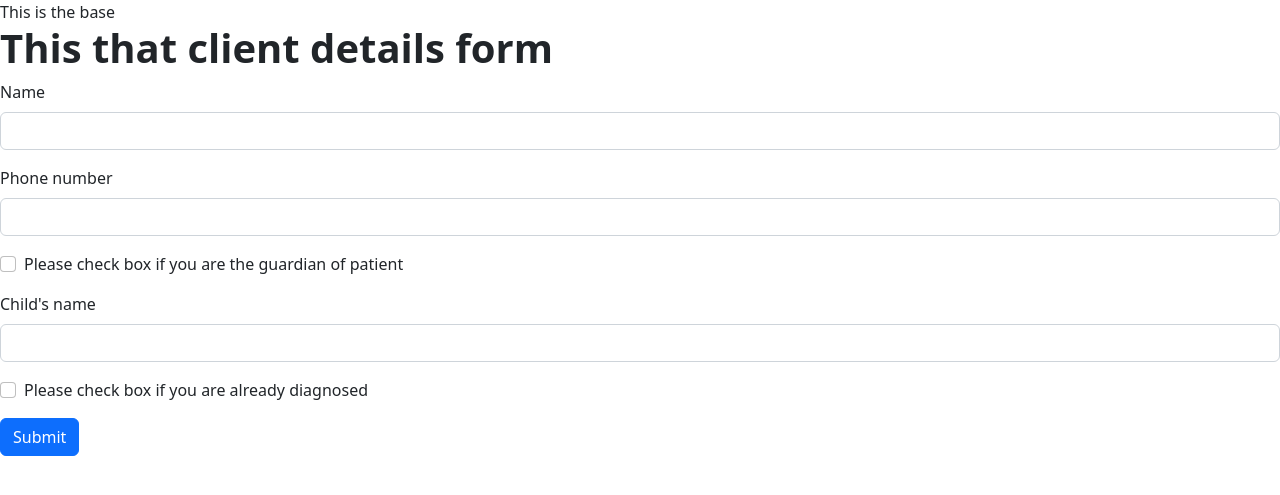
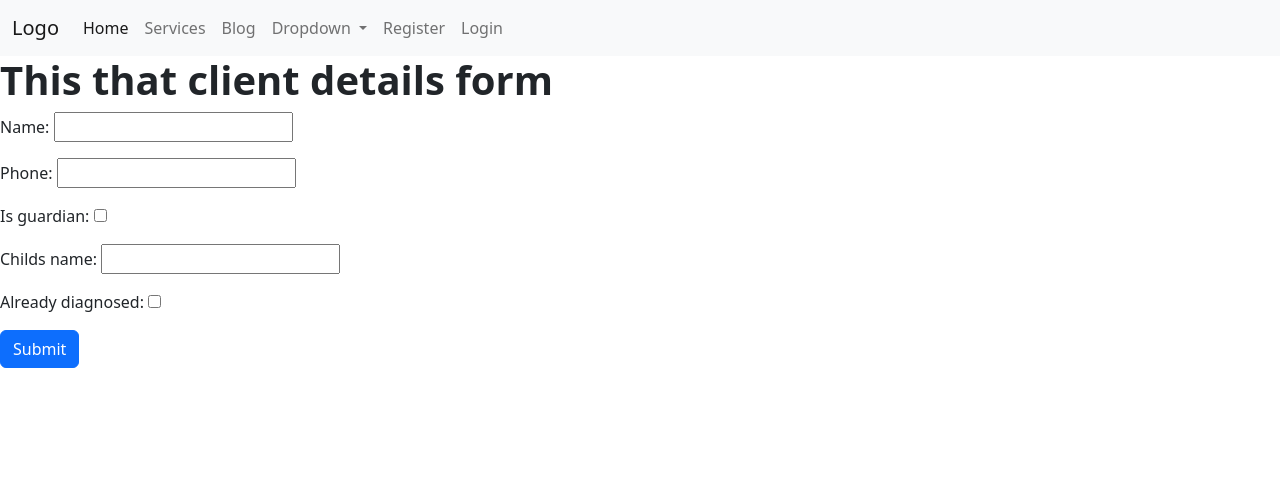
Before and after one commit to SamMartin92/j-macaleese-dyslexia-service, a Django app: page /submit-details/ in a window 1280 px wide. Shown: the top 495 px of the page. Run offline with Django 4.2, Linux system fonts and the light colour scheme; some libraries are stand-ins or nearby versions.

Commit message:
corrects client_details_form and adds nav to base.html

```diff
--- /dev/null
+++ b/home/forms.py
@@ -0,0 +1,8 @@
+from django import forms
+from .models import Client
+
+class ClientDetailsForm(forms.ModelForm):
+    class Meta:
+        model = Client
+        fields = ('name', 'phone', 'is_guardian', 'childs_name',
+                  'already_diagnosed',)
--- a/home/models.py
+++ b/home/models.py
@@ -23,7 +23,7 @@ class Client(models.Model):
 
 class Booking(models.Model):
     booking_id = models.IntegerField()
-    user_id = models.ForeignKey(Client, on_delete=models.CASCADE)
+    #user_id = models.ForeignKey(Client, on_delete=models.CASCADE)
 
 
     def __str__(self):
--- a/home/templates/home/base.html
+++ b/home/templates/home/base.html
@@ -28,7 +28,61 @@
 </head>
 
 <body>
-    This is the base
+    <header>
+        <!---nav from bootstrap and edited with stackblitz-->
+        <nav class="navbar navbar-expand-lg bg-light">
+            <div class="container-fluid">
+                <a class="navbar-brand" href="#">Logo</a>
+                <button class="navbar-toggler" type="button" data-bs-toggle="collapse"
+                    data-bs-target="#navbarSupportedContent" aria-controls="navbarSupportedContent"
+                    aria-expanded="false" aria-label="Toggle navigation">
+                    <span class="navbar-toggler-icon"></span>
+                </button>
+                <div class="collapse navbar-collapse" id="navbarSupportedContent">
+                    <ul class="navbar-nav me-auto mb-2 mb-lg-0">
+                        <li class="nav-item">
+                            <a class="nav-link active" aria-current="page" href="#">Home</a>
+                        </li>
+                        <li class="nav-item">
+                            <a class="nav-link" href="#">Services</a>
+                        </li>
+                        <li class="nav-item">
+                            <a class="nav-link" href="#">Blog</a>
+                        </li>
+                        <li class="nav-item dropdown">
+                            <a class="nav-link dropdown-toggle" href="#" id="navbarDropdown" role="button"
+                                data-bs-toggle="dropdown" aria-expanded="false">
+                                Dropdown
+                            </a>
+                            <ul class="dropdown-menu" aria-labelledby="navbarDropdown">
+                                <li><a class="dropdown-item" href="#">Action</a></li>
+                                <li><a class="dropdown-item" href="#">Another action</a></li>
+                                <li>
+                                    <hr class="dropdown-divider" />
+                                </li>
+                                <li>
+                                    <a class="dropdown-item" href="#">Something else here</a>
+                                </li>
+                            </ul>
+                        </li>
+                        {% if user.is_authenticated %}
+                        <li class="nav-item">
+                            <a class="nav-link" href="{% url 'account_logout' %}">Logout</a>
+                            <span>Logged in as {{ user.username }}</span>
+                        </li>
+                        {% else %}
+                        <li class="nav-item">
+                            <a class="nav-link" href="{% url 'account_signup' %}">Register</a>
+                        </li>
+                        <li class="nav-item">
+                            <a class="nav-link" href="{% url 'account_login' %}">Login</a>
+                        </li>
+                        {% endif %}
+                    </ul>
+                </div>
+            </div>
+        </nav>
+    </header>
     {% block content %}
 
     {% endblock %}
--- a/home/templates/home/client_details_form.html
+++ b/home/templates/home/client_details_form.html
@@ -9,7 +9,8 @@
 
 <form method="POST">
     {% csrf_token %}
-    <div class="mb-3">
+    {{ form.as_p }}
+    <!-- <div class="mb-3">
         <label for="client_name" class="form-label">Name</label>
         <input type="text" class="form-control" id="client_name" name="client_name">
     </div>
@@ -28,7 +29,7 @@
     <div class="mb-3 form-check">
         <label class="form-check-label" for="is_guardian">Please check box if you are already diagnosed</label>
         <input type="checkbox" class="form-check-input" id="is_guardian" name="is_guardian">
-    </div>
+    </div> -->
     <button type="submit" class="btn btn-primary">Submit</button>
 </form>
 
--- a/home/views.py
+++ b/home/views.py
@@ -1,6 +1,6 @@
 from django.shortcuts import render, redirect
-from django.contrib.auth.models import User
 from .models import Client
+from .forms import ClientDetailsForm
 
 # Create your views here.
 def home_page(request):
@@ -9,15 +9,25 @@ def home_page(request):
 
 def client_details_form(request):
     if request.method == 'POST':
-        name = request.POST.get('client_name')
-        phone = request.POST.get('client_phone')
-        is_guardian = 'is_guardian' in request.POST
-        childs_name = request.POST.get('childs_name')
-        already_diagnosed = 'already_diagnosed' in request.POST
-        Client.objects.create(user=request.user, name=name, phone=phone, is_guardian=is_guardian,
-                                    childs_name=childs_name,
-                                    already_diagnosed=already_diagnosed)
+        form = ClientDetailsForm(request.POST)
+        user = request.user
+        if form.is_valid():
+            new_client = form.save(commit=False)
+            new_client.user = request.user
+            new_client.save()
+        # name = request.POST.get('client_name')
+        # phone = request.POST.get('client_phone')
+        # is_guardian = 'is_guardian' in request.POST
+        # childs_name = request.POST.get('childs_name')
+        # already_diagnosed = 'already_diagnosed' in request.POST
+        # Client.objects.create(user=request.user, name=name, phone=phone, is_guardian=is_guardian,
+        #                             childs_name=childs_name,
+        #                             already_diagnosed=already_diagnosed)
 
         return redirect('home_page')
+    form = ClientDetailsForm()
+    context = {
+        'form': form
+    }
 
-    return render(request, 'home/client_details_form.html')
+    return render(request, 'home/client_details_form.html', context)
--- a/templates/account/login.html
+++ b/templates/account/login.html
@@ -1,4 +1,4 @@
-{% extends "account/base.html" %}
+{% extends "home/base.html" %}
 
 {% load i18n %}
 
--- a/templates/account/logout.html
+++ b/templates/account/logout.html
@@ -1,4 +1,4 @@
-{% extends "account/base.html" %}
+{% extends "home/base.html" %}
 
 {% load i18n %}
 
--- a/templates/account/signup.html
+++ b/templates/account/signup.html
@@ -1,4 +1,4 @@
-{% extends "account/base.html" %}
+{% extends "home/base.html" %}
 
 {% load i18n %}
 
```
Lines whose indentation alone changed are shown as unchanged.
